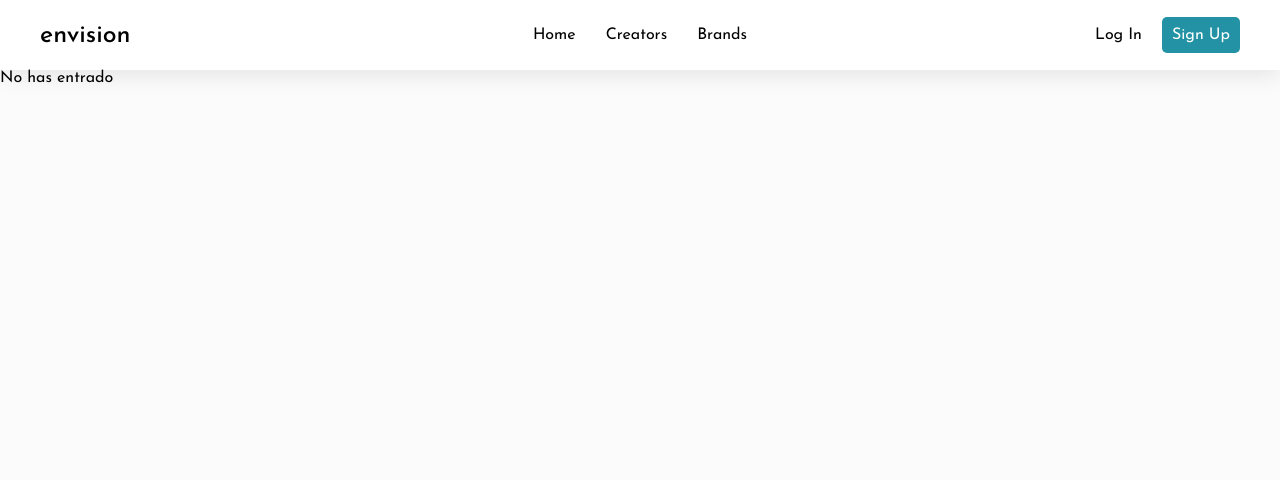
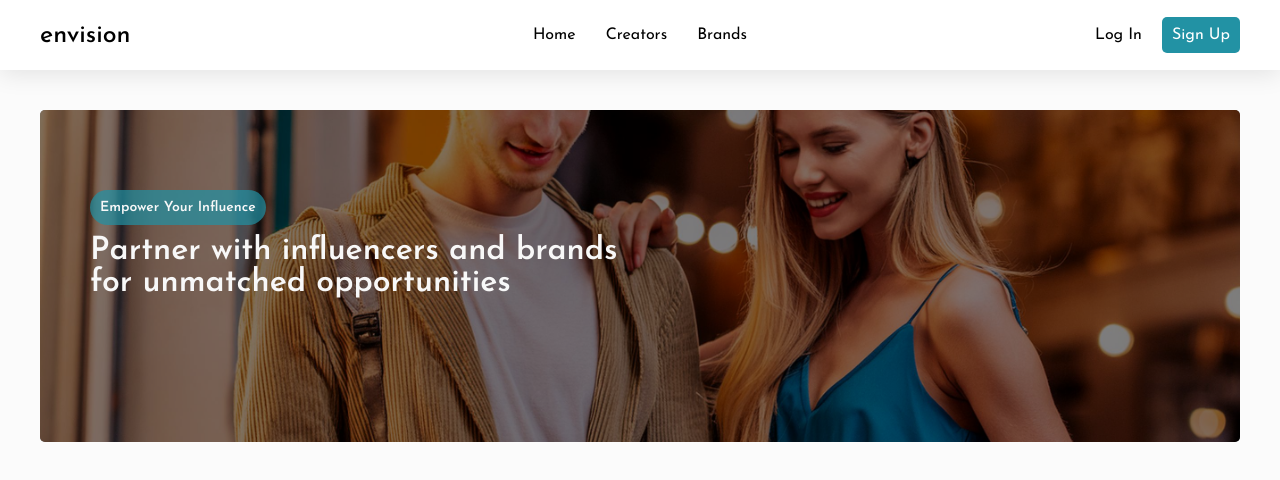
Before and after one commit to wchro/envision, a Next.js app: page / in a window 1280 px wide. Shown: the top 480 px of the page. Built offline with nearby package versions, Linux system fonts and the light colour scheme; no server answers.

Commit message:
Added Top Banner

```diff
--- a/src/app/page.js
+++ b/src/app/page.js
@@ -1,8 +1,22 @@
 "use client";
 
+import Banner from "@/components/banners/banner";
+import styles from "./page.module.css";
 import { UserAuth } from "@/components/context/authContext";
 
 export default function Home() {
   const { user } = UserAuth();
-  return user ? "Sesion iniciada" : "No has entrado";
+  return (
+    <main>
+      <div className={styles.topBanner}>
+        <Banner
+          shortText={"Empower Your Influence"}
+          text={
+            "Partner with influencers and brands for unmatched opportunities"
+          }
+          image={"/static/images/top-banner-image.jpg"}
+        />
+      </div>
+    </main>
+  );
 }
--- /dev/null
+++ b/src/app/page.module.css
@@ -0,0 +1,5 @@
+.topBanner {
+  width: 100%;
+  height: 412px;
+  padding: 40px;
+}
--- /dev/null
+++ b/src/components/banners/banner.js
@@ -0,0 +1,19 @@
+import styles from "./banner.module.css";
+
+const Banner = ({ shortText, text, image }) => {
+  return (
+    <div className={styles.bannerContainer}>
+      <div className={styles.bannerContent}>
+        <div>
+          <h1 className={styles.bannerShortText}>{shortText}</h1>
+        </div>
+        <h2 className={styles.bannerText}>{text}</h2>
+      </div>
+      <div className={styles.bannerBackground}>
+        <img className={styles.backgroundImage} src={image} />
+      </div>
+    </div>
+  );
+};
+
+export default Banner;
--- /dev/null
+++ b/src/components/banners/banner.module.css
@@ -0,0 +1,47 @@
+.bannerContainer {
+  height: 100%;
+  width: 100%;
+  border-radius: 5px;
+  position: relative;
+}
+
+.bannerContent {
+  display: flex;
+  flex-direction: column;
+  padding: 80px 50px 0 50px;
+  gap: 10px;
+  max-width: 674px;
+}
+
+.bannerShortText {
+  display: inline-block;
+  padding: 10px;
+  background-color: rgba(34, 146, 164, 0.7);
+  color: #f8f8f8;
+  font-size: 14px;
+  font-weight: 600;
+  border-radius: 25px;
+}
+
+.bannerText {
+  color: #f8f8f8;
+  font-size: 32px;
+  font-weight: 600;
+}
+
+.bannerBackground {
+  position: absolute;
+  color: white;
+  background-color: rgba(0, 0, 0);
+  inset: 0;
+  z-index: -1;
+  border-radius: inherit;
+}
+
+.backgroundImage {
+  width: 100%;
+  height: 100%;
+  object-fit: cover;
+  opacity: 0.5;
+  border-radius: inherit;
+}
```
Also changed, not shown: public/static/images/top-banner-image.jpg (added).
